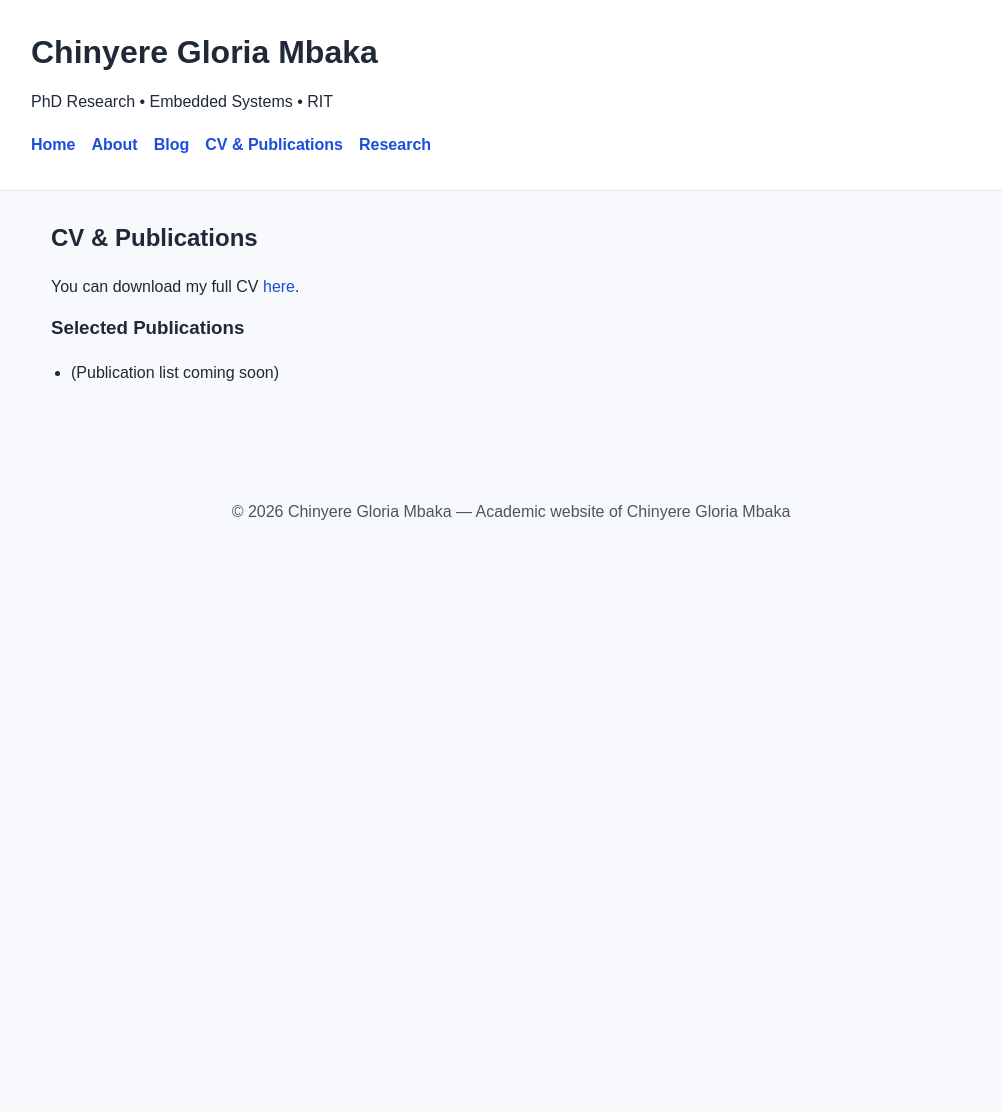
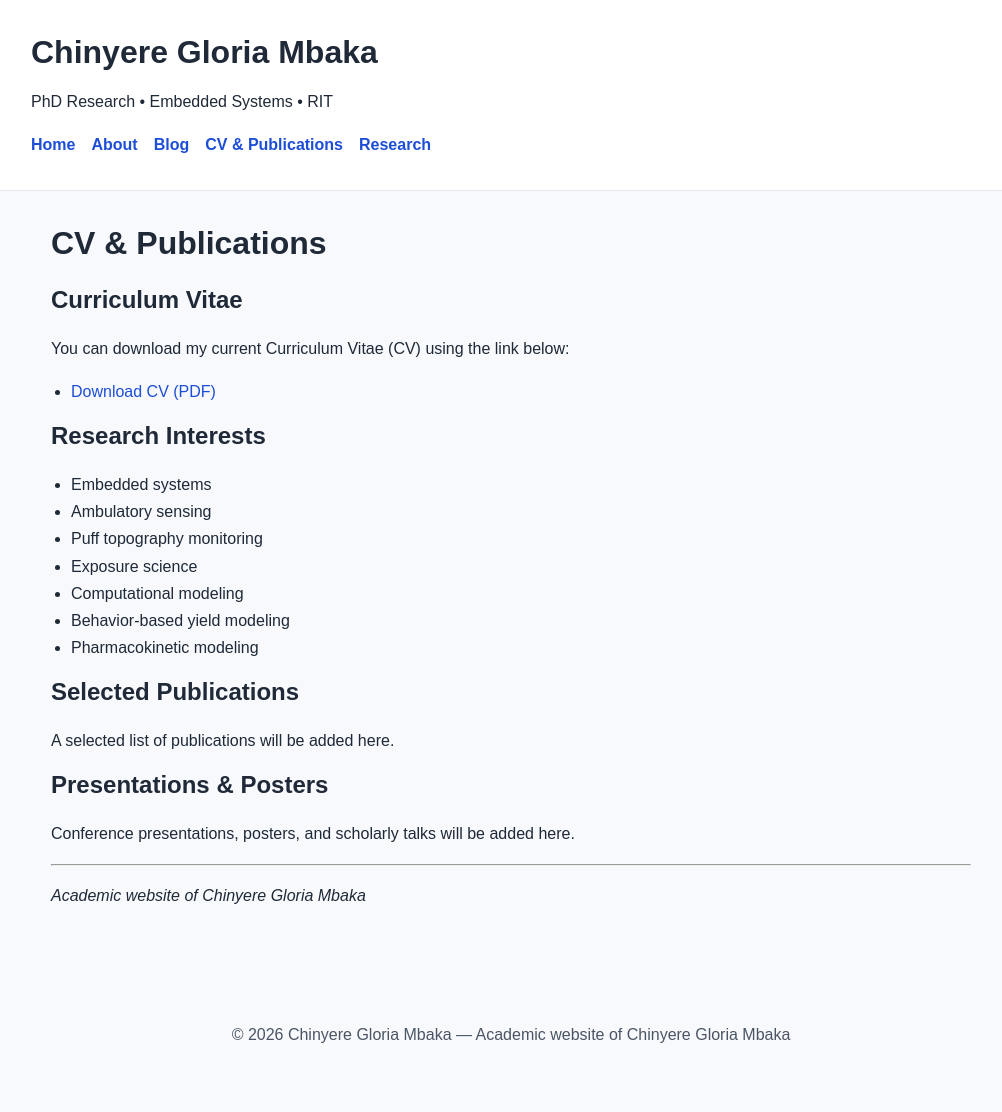
Before and after one commit to mbaglo/mbaglo.github.io, a Jekyll site: the page built from cv.md, in a window 1280 px wide. Shown: the whole page, without its empty margins (129-1131 px from the left). Built offline with Jekyll 4.4.1, drawn with Linux system fonts in a browser that asks for light colours; before the commit the page ends 900 px from its top, so only the background shows below that.

Commit message:
Restore CV & Publications page content from previous HTML version, structured for Markdown and Jekyll.

```diff
--- a/cv.md
+++ b/cv.md
@@ -4,11 +4,27 @@ layout: default
 permalink: /cv/
 ---
 
-## CV & Publications
+# CV & Publications
 
-You can download my full CV [here](cv.pdf).
+## Curriculum Vitae
+You can download my current Curriculum Vitae (CV) using the link below:
 
-### Selected Publications
-- (Publication list coming soon)
+- [Download CV (PDF)](/files/4_29_2026_Gloria_Mbaka_CV.pdf)
 
-<!-- Add detailed publication/bio/CV info as needed. -->
+## Research Interests
+- Embedded systems
+- Ambulatory sensing
+- Puff topography monitoring
+- Exposure science
+- Computational modeling
+- Behavior-based yield modeling
+- Pharmacokinetic modeling
+
+## Selected Publications
+A selected list of publications will be added here.
+
+## Presentations & Posters
+Conference presentations, posters, and scholarly talks will be added here.
+
+---
+_Academic website of Chinyere Gloria Mbaka_
```
